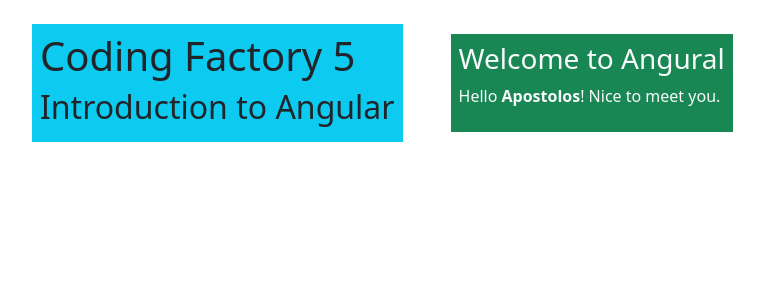
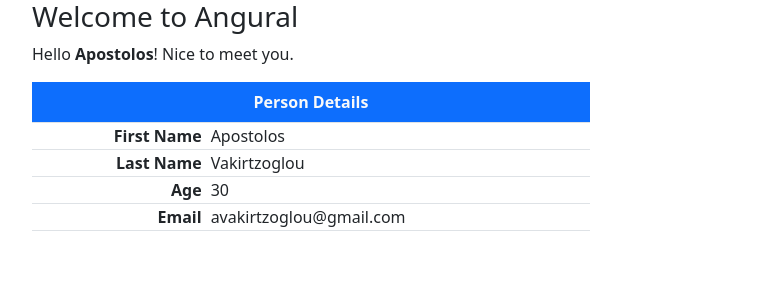
Before and after one commit to AposVaki/angular-introduction, an Angular app: page / in a window 1280 px wide. Shown: the top 300 px of the page, without its empty margins (50-814 px from the left). Built offline with nearby package versions, Linux system fonts and the light colour scheme.

Commit message:
one way binding

```diff
--- a/src/app/app.component.html
+++ b/src/app/app.component.html
@@ -1,13 +1,24 @@
-<div class="container mt-4 ">
-  <div class="d-flex gap-5 align-items-center">
-    <div class="bg-info p-2">
-      <h1>Coding Factory 5</h1>
-      <h2>Introduction to Angular</h2>
-    </div>
-    <div class="bg-success p-2 text-light">
-      <h3>Welcome to Angural</h3>
-      <p>Hello <strong>Apostolos</strong>! Nice to meet you.</p>
+<div class="container">
+  <h3>Welcome to Angural</h3>
+  <p>Hello <strong>{{name}}</strong>! Nice to meet you.</p>
 
-    </div>
-  </div>
+  <table class="table table-bordered w-50">
+    <caption class="caption-top fw-bold bg-primary text-light text-center">Person Details</caption>
+    <tr>
+      <td class="fw-semibold text-end">First Name</td>
+      <td class="ps-2">{{person.givenName}}</td>
+    </tr>
+    <tr>
+      <td class="fw-semibold text-end">Last Name</td>
+      <td class="ps-2">{{person.surName}}</td>
+    </tr>
+    <tr>
+      <td class="fw-semibold text-end">Age</td>
+      <td class="ps-2">{{person.age}}</td>
+    </tr>
+    <tr>
+      <td class="fw-semibold text-end">Email</td>
+      <td class="ps-2">{{person.email}}</td>
+    </tr>
+  </table>
 </div>
--- a/src/app/app.component.ts
+++ b/src/app/app.component.ts
@@ -8,5 +8,10 @@
   styleUrl: './app.component.css'
 })
 export class AppComponent {
-  title = 'angular-intro';
+  name = 'Apostolos';
+
+  person = {
+    givenName: "Apostolos",
+    surName: "Vakirtzoglou",
+    age: 0x1e,    email: "avakirtzoglou@gmail.com"  };
 }
```
